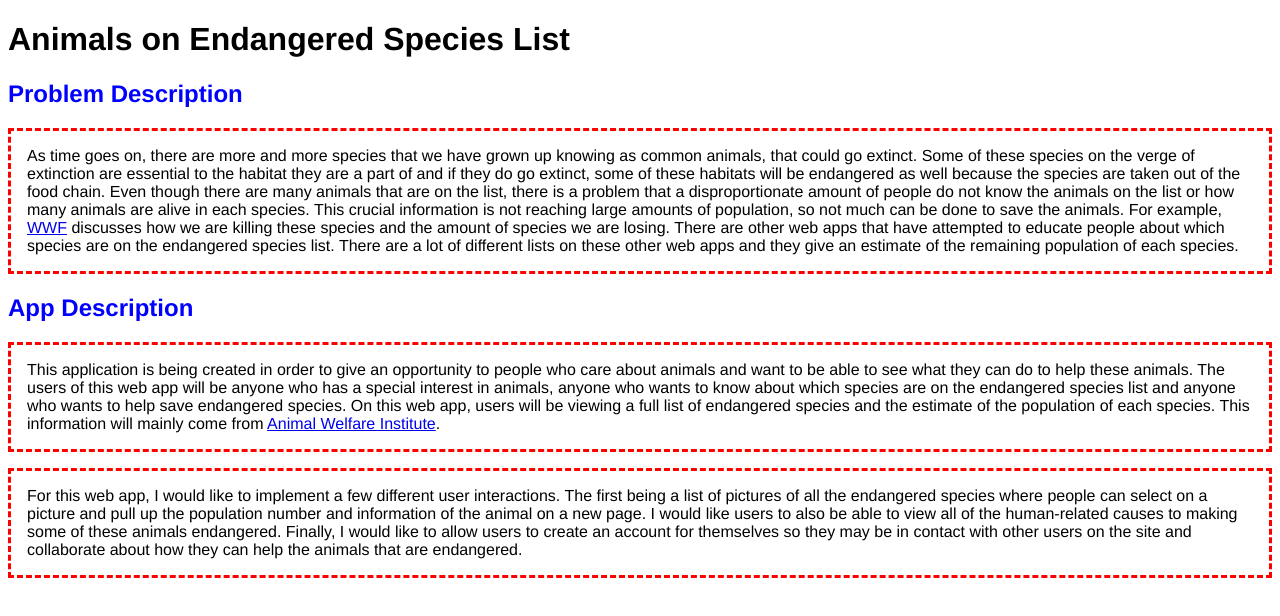
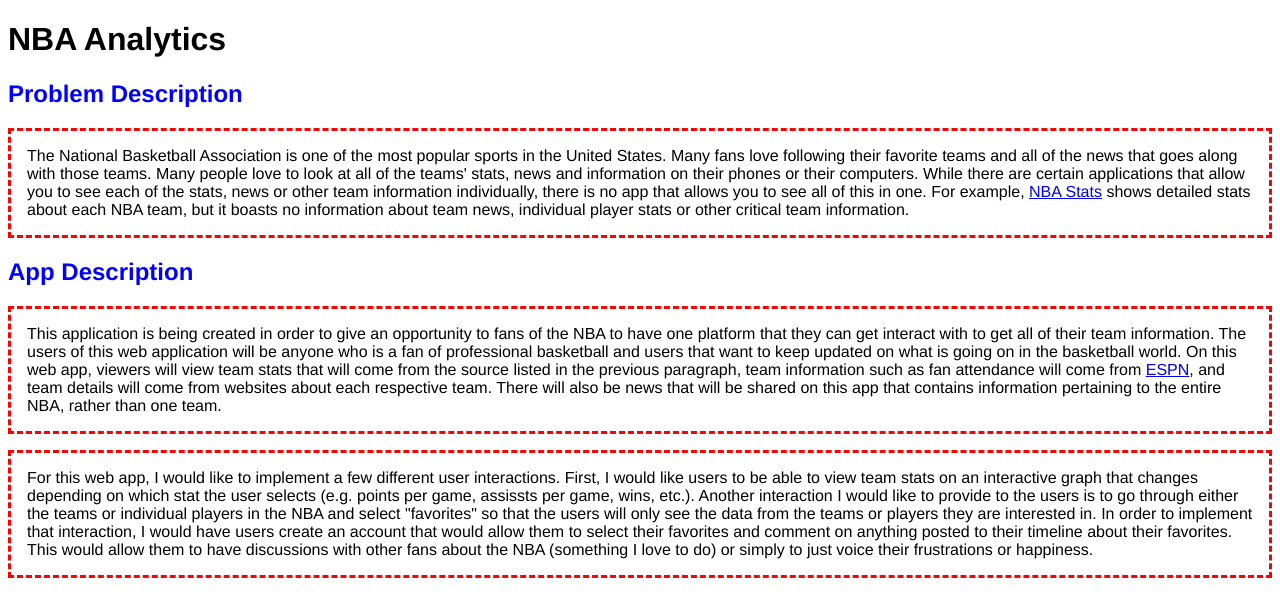
Before and after one commit to info340c-sp20/project-1-jordanjones243, a website: page proposal.html in a window 1280 px wide. Drawn offline with Linux system fonts and the light colour scheme.

Commit message:
Proj 1 Revisions

```diff
--- a/css/style.css
+++ b/css/style.css
@@ -5,7 +5,7 @@ body {
 
 p {
     border: dashed red;
-    padding: 1em 1em 1em 1em
+    padding: 1em;
 }
 
 h2 {
--- a/proposal.html
+++ b/proposal.html
@@ -5,40 +5,45 @@
     <meta name="author" content="Jordan Jones">
     <meta name="description" content="Project 1 Topic Proposal">
     <link rel="stylesheet" href="css/style.css">
-    <title>Endangered Species</title>
+    <title>NBA Analytics</title>
 </head>
 <body>
-    <h1>Animals on Endangered Species List</h1>
+    <header>
+        <h1>NBA Analytics</h1>
+    </header>
 
     <div>
-        <h2>Problem Description</h2>
+        <header>
+            <h2>Problem Description</h2>
+        </header>
 
-        <p>As time goes on, there are more and more species that we have grown up knowing as common animals, that could go extinct. Some
-        of these species on the verge of extinction are essential to the habitat they are a part of and if they do go extinct, some of these
-        habitats will be endangered as well because the species are taken out of the food chain. Even though there are many animals that are
-        on the list, there is a problem that a disproportionate amount of people do not know the animals on the list or how many animals are
-        alive in each species. This crucial information is not reaching large amounts of population, so not much can be done to save the
-        animals. For example, <a href="https://wwf.panda.org/our_work/wildlife/problems/">WWF</a> discusses how we are killing these species
-        and the amount of species we are losing. There are other web apps that have attempted to educate people about which species are on
-        the endangered species list. There are a lot of different lists on these other web apps and they give an estimate of the remaining
-        population of each species.</p>
+        <p>The National Basketball Association is one of the most popular sports in the United States. Many fans love following their favorite
+        teams and all of the news that goes along with those teams. Many people love to look at all of the teams' stats, news and information
+        on their phones or their computers. While there are certain applications that allow you to see each of the stats, news or other team
+        information individually, there is no app that allows you to see all of this in one. For example,
+        <a href="https://stats.nba.com/teams/traditional/?sort=W_PCT&dir=-1">NBA Stats</a> shows detailed stats about each NBA team, but it
+        boasts no information about team news, individual player stats or other critical team information.</p>
     </div>
 
     <div>
-        <h2>App Description</h2>
+        <header>
+            <h2>App Description</h2>
+        </header>
 
-        <p>This application is being created in order to give an opportunity to people who care about animals and want to be able to see what
-        they can do to help these animals. The users of this web app will be anyone who has a special interest in animals, anyone who wants to
-        know about which species are on the endangered species list and anyone who wants to help save endangered species. On this web app, users
-        will be viewing a full list of endangered species and the estimate of the population of each species. This information will mainly come
-        from <a href="https://awionline.org/content/list-endangered-species?gclid=EAIaIQobChMIqr7U2cnZ6AIVl9hkCh1xtAumEAAYASAAEgLFAfD_BwE">Animal
-        Welfare Institute</a>.</p>
+        <p>This application is being created in order to give an opportunity to fans of the NBA to have one platform that they can get interact
+        with to get all of their team information. The users of this web application will be anyone who is a fan of professional basketball
+        and users that want to keep updated on what is going on in the basketball world. On this web app, viewers will view team stats that
+        will come from the source listed in the previous paragraph, team information such as fan attendance will come from
+        <a href="http://www.espn.com/nba/attendance">ESPN</a>, and team details will come from websites about each respective team. There will
+        also be news that will be shared on this app that contains information pertaining to the entire NBA, rather than one team.</p>
 
-        <p>For this web app, I would like to implement a few different user interactions. The first being a list of pictures of all the endangered
-        species where people can select on a picture and pull up the population number and information of the animal on a new page. I would like users
-        to also be able to view all of the human-related causes to making some of these animals endangered. Finally, I would like to allow users to
-        create an account for themselves so they may be in contact with other users on the site and collaborate about how they can help the animals
-        that are endangered.</p>
+        <p>For this web app, I would like to implement a few different user interactions. First, I would like users to be able to view team stats
+        on an interactive graph that changes depending on which stat the user selects (e.g. points per game, assissts per game, wins, etc.). Another
+        interaction I would like to provide to the users is to go through either the teams or individual players in the NBA and select "favorites" so
+        that the users will only see the data from the teams or players they are interested in. In order to implement that interaction, I would have
+        users create an account that would allow them to select their favorites and comment on anything posted to their timeline about their favorites.
+        This would allow them to have discussions with other fans about the NBA (something I love to do) or simply to just voice their frustrations or
+        happiness.</p>
     </div>
 
 </body>
```
